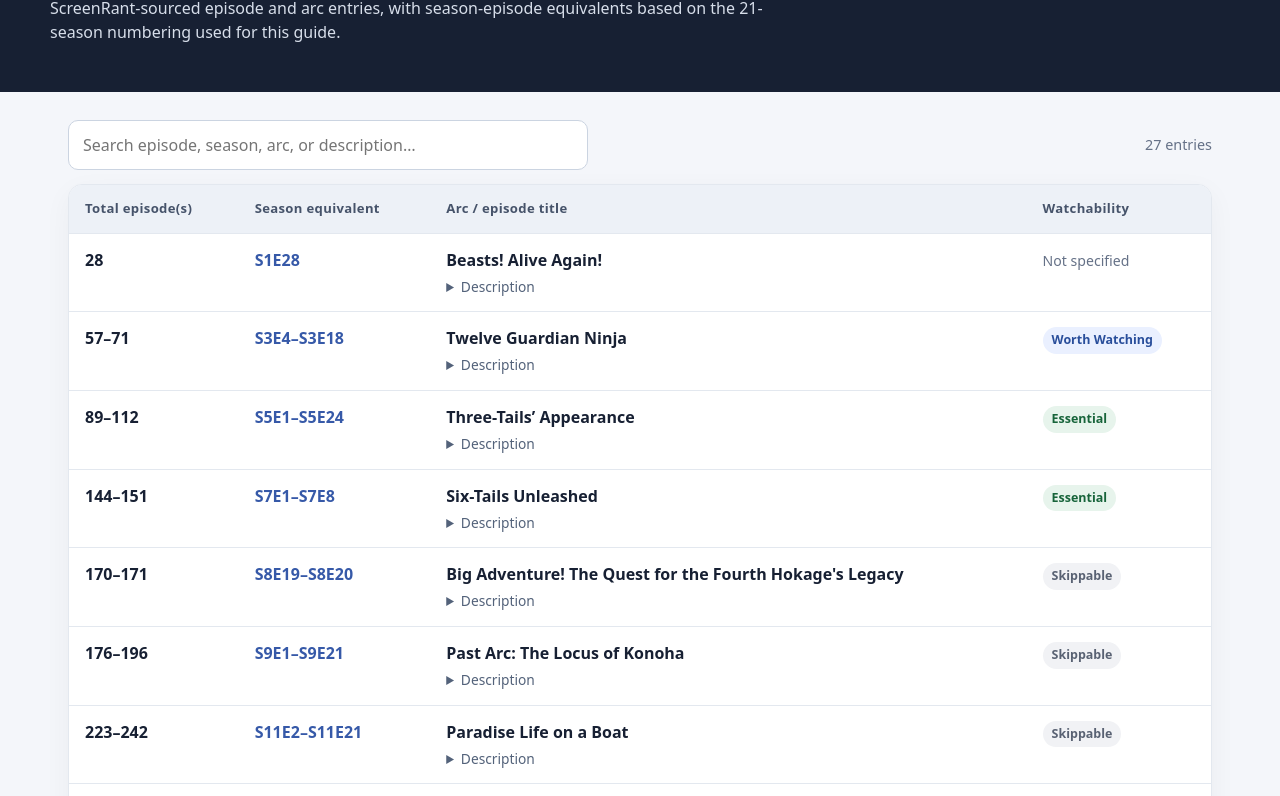
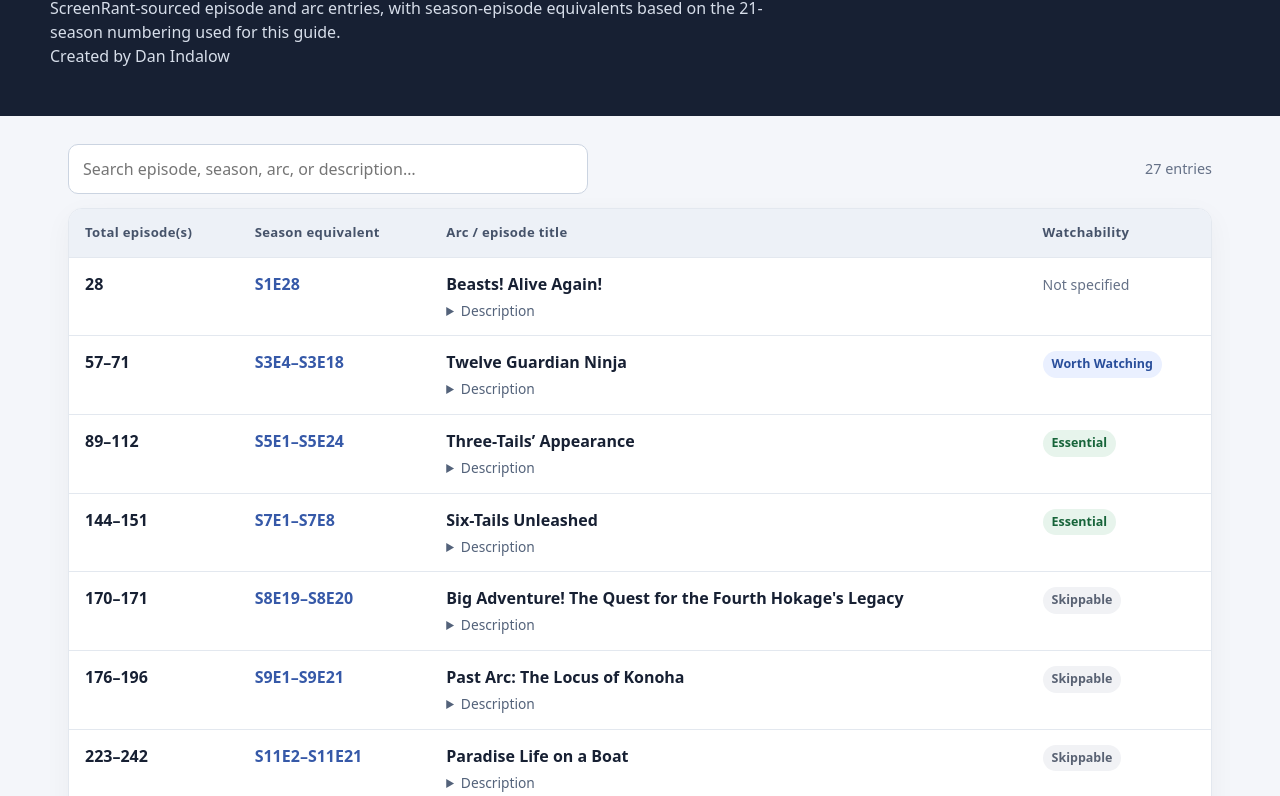
Before and after one commit to DanIndalow/naruto-shippuden-filler-guide, a plain HTML site: page index.html in a window 1280 px wide. Shown: the part 106-902 px from the top of the page. Drawn offline with Linux system fonts and the light colour scheme.

Commit message:
Add creator information to the header

```diff
--- a/index.html
+++ b/index.html
@@ -48,6 +48,8 @@ footer{color:var(--muted);font-size:.83rem;margin-top:14px}
 <header>
   <h1>Naruto Shippuden — Arc Guide</h1>
   <p>ScreenRant-sourced episode and arc entries, with season-episode equivalents based on the 21-season numbering used for this guide.</p>
+  <p>Created by Dan Indalow</p>
+
 </header>
 <main>
   <div class="toolbar">
```
